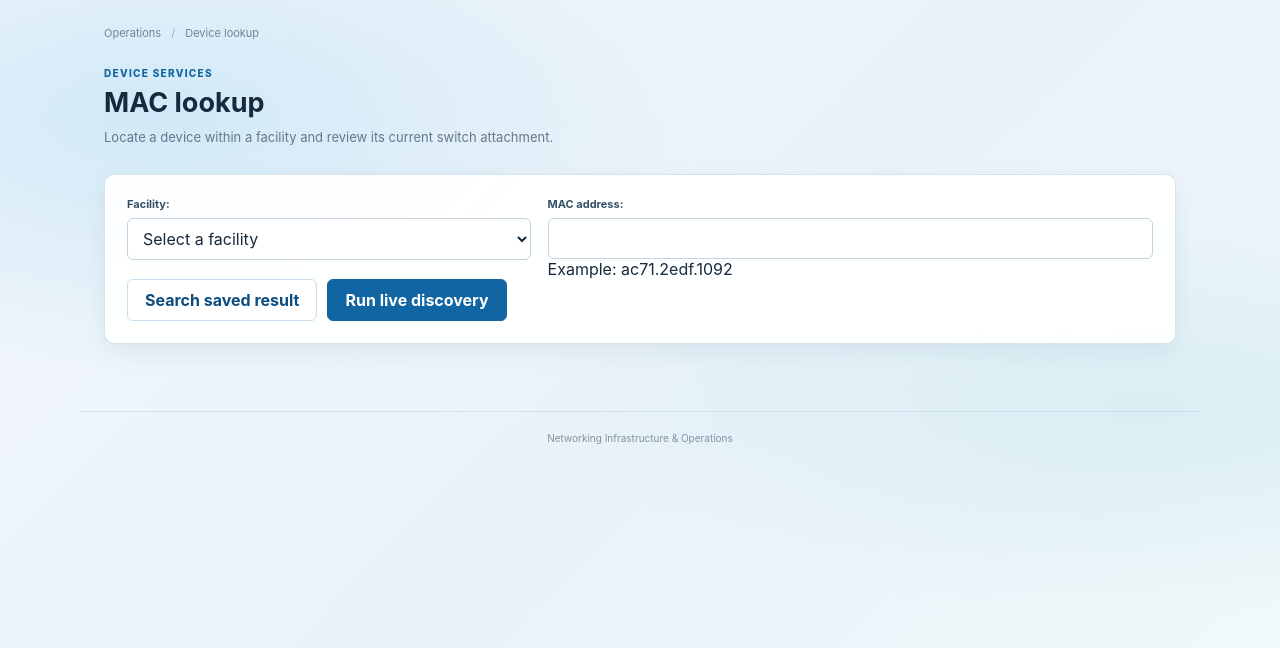
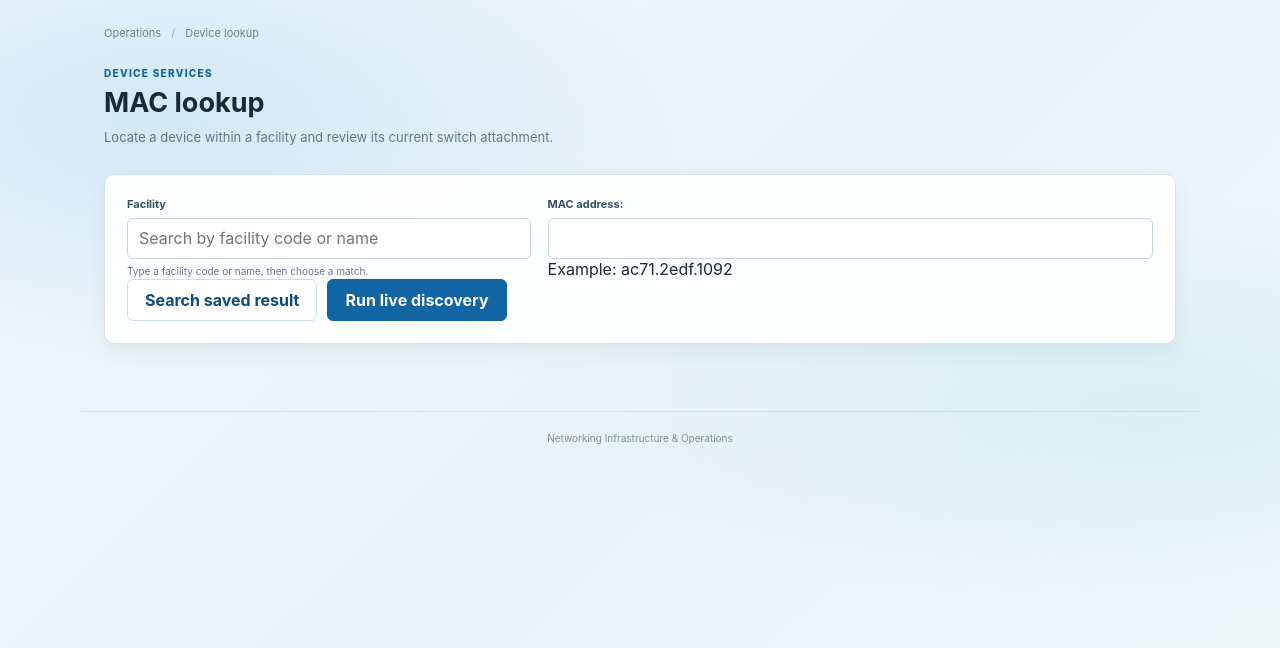
Before and after one commit to TheReal909/VLAN-AUTOMATION-PROJECT, a Django app: page /discovery/ in a window 1280 px wide. Shown: the part 153-801 px from the top of the page. Run offline with Django 5.2, Linux system fonts and the light colour scheme; data that the repository does not hold is empty.

Commit message:
Add searchable facility picker

```diff
--- a/vlan_portal/discovery/forms.py
+++ b/vlan_portal/discovery/forms.py
@@ -8,6 +8,13 @@ class MacLookupForm(forms.Form):
     facility = forms.ModelChoiceField(
         queryset=Facility.objects.filter(is_active=True),
         empty_label="Select a facility",
+        widget=forms.Select(
+            attrs={
+                "class": "facility-native-select",
+                "tabindex": "-1",
+                "aria-hidden": "true",
+            }
+        ),
     )
     mac_address = forms.CharField(
         max_length=17,
--- a/vlan_portal/static/css/portal.css
+++ b/vlan_portal/static/css/portal.css
@@ -87,6 +87,14 @@ h3 { font-size: 13px; }
 .footnote-separator { color: #afbfca; }
 .action-row { display: flex; flex-wrap: wrap; gap: 10px; }
 .field-row { display: grid; grid-template-columns: minmax(220px, .8fr) minmax(280px, 1.2fr); gap: 17px; }
+.facility-picker { position: relative; min-width: 0; }
+.facility-native-select { position: absolute !important; width: 1px !important; height: 1px !important; padding: 0 !important; overflow: hidden !important; clip: rect(0, 0, 0, 0) !important; white-space: nowrap !important; clip-path: inset(50%) !important; }
+.facility-options { position: absolute; z-index: 30; top: calc(100% - 1px); right: 0; left: 0; max-height: 280px; overflow-y: auto; border: 1px solid #c4d3df; border-radius: 0 0 7px 7px; background: #fff; box-shadow: 0 12px 22px rgb(22 55 80 / 15%); }
+.facility-options[hidden] { display: none; }
+.facility-option { padding: 10px 12px; color: #294458; font-size: 12px; cursor: pointer; }
+.facility-option + .facility-option { border-top: 1px solid #edf2f5; }
+.facility-option:hover, .facility-option.active { background: #eaf4fb; color: #104f7e; }
+.facility-empty { padding: 12px; color: var(--muted); font-size: 11px; }
 form p { margin: 0 0 15px; }
 form label { display: block; margin-bottom: 7px; color: #344f65; font-size: 11px; font-weight: 750; }
 input[type=text], input[type=password], input[type=email], select { width: 100%; min-height: 41px; padding: 9px 11px; border: 1px solid #c4d3df; border-radius: 6px; background: white; color: var(--ink); }
--- /dev/null
+++ b/vlan_portal/static/js/portal.js
@@ -0,0 +1,111 @@
+(() => {
+  const picker = document.querySelector("[data-facility-picker]");
+  if (!picker) return;
+
+  const input = picker.querySelector('[role="combobox"]');
+  const select = picker.querySelector(".facility-native-select");
+  const listbox = picker.querySelector('[role="listbox"]');
+  const options = Array.from(select.options).filter((option) => option.value);
+  let activeIndex = -1;
+  let visibleOptions = [];
+
+  const closeList = () => {
+    listbox.hidden = true;
+    input.setAttribute("aria-expanded", "false");
+    input.removeAttribute("aria-activedescendant");
+    activeIndex = -1;
+  };
+
+  const setActive = (index) => {
+    activeIndex = index;
+    visibleOptions.forEach((option, optionIndex) => {
+      const row = listbox.children[optionIndex];
+      row.classList.toggle("active", optionIndex === activeIndex);
+      row.setAttribute(
+        "aria-selected",
+        optionIndex === activeIndex ? "true" : "false",
+      );
+    });
+    const active = listbox.children[activeIndex];
+    if (active) {
+      input.setAttribute("aria-activedescendant", active.id);
+      active.scrollIntoView({ block: "nearest" });
+    } else {
+      input.removeAttribute("aria-activedescendant");
+    }
+  };
+
+  const choose = (option) => {
+    select.value = option.value;
+    input.value = option.textContent.trim();
+    closeList();
+    input.setCustomValidity("");
+  };
+
+  const renderOptions = () => {
+    const query = input.value.trim().toLocaleLowerCase();
+    visibleOptions = options.filter((option) =>
+      option.textContent.toLocaleLowerCase().includes(query),
+    );
+    listbox.replaceChildren();
+
+    if (!visibleOptions.length) {
+      const empty = document.createElement("div");
+      empty.className = "facility-empty";
+      empty.textContent = "No matching facilities";
+      empty.setAttribute("role", "option");
+      empty.setAttribute("aria-disabled", "true");
+      listbox.append(empty);
+    } else {
+      visibleOptions.forEach((option, index) => {
+        const row = document.createElement("div");
+        row.id = `facility-option-${index}`;
+        row.className = "facility-option";
+        row.setAttribute("role", "option");
+        row.setAttribute("aria-selected", "false");
+        row.textContent = option.textContent.trim();
+        row.addEventListener("mousedown", (event) => event.preventDefault());
+        row.addEventListener("click", () => choose(option));
+        listbox.append(row);
+      });
+    }
+
+    listbox.hidden = false;
+    input.setAttribute("aria-expanded", "true");
+    setActive(-1);
+  };
+
+  const selected = select.options[select.selectedIndex];
+  if (selected && selected.value) input.value = selected.textContent.trim();
+
+  input.addEventListener("focus", renderOptions);
+  input.addEventListener("input", () => {
+    select.value = "";
+    input.setCustomValidity("");
+    renderOptions();
+  });
+  input.addEventListener("keydown", (event) => {
+    if (event.key === "ArrowDown") {
+      event.preventDefault();
+      if (listbox.hidden) renderOptions();
+      if (visibleOptions.length)
+        setActive(Math.min(activeIndex + 1, visibleOptions.length - 1));
+    } else if (event.key === "ArrowUp") {
+      event.preventDefault();
+      if (visibleOptions.length) setActive(Math.max(activeIndex - 1, 0));
+    } else if (event.key === "Enter" && !listbox.hidden && activeIndex >= 0) {
+      event.preventDefault();
+      choose(visibleOptions[activeIndex]);
+    } else if (event.key === "Escape") {
+      closeList();
+    }
+  });
+  input.addEventListener("blur", closeList);
+  input.form.addEventListener("submit", (event) => {
+    if (!select.value) {
+      event.preventDefault();
+      input.setCustomValidity("Choose a facility from the suggestions.");
+      input.reportValidity();
+    }
+  });
+})();
--- a/vlan_portal/templates/base.html
+++ b/vlan_portal/templates/base.html
@@ -7,6 +7,7 @@
     <title>{% block title %}VLAN Operations{% endblock %} | Network Operations</title>
     {% load static %}
     <link rel="stylesheet" href="{% static 'css/portal.css' %}" />
+    <script src="{% static 'js/portal.js' %}" defer></script>
   </head>
   <body>
     <header class="masthead">
--- a/vlan_portal/templates/discovery/lookup.html
+++ b/vlan_portal/templates/discovery/lookup.html
@@ -16,7 +16,14 @@
     <form method="post">
       {% csrf_token %}
       <div class="field-row">
-        <div>{{ form.facility.label_tag }}{{ form.facility }}{{ form.facility.errors }}</div>
+        <div class="facility-picker" data-facility-picker>
+          <label for="facility-search">Facility</label>
+          <input id="facility-search" type="text" role="combobox" aria-autocomplete="list" aria-expanded="false" aria-controls="facility-options" aria-describedby="facility-picker-help" placeholder="Search by facility code or name" autocomplete="off">
+          <div id="facility-options" class="facility-options" role="listbox" hidden></div>
+          <div id="facility-picker-help" class="helptext">Type a facility code or name, then choose a match.</div>
+          {{ form.facility }}
+          {{ form.facility.errors }}
+        </div>
         <div>{{ form.mac_address.label_tag }}{{ form.mac_address }}{{ form.mac_address.help_text }}{{ form.mac_address.errors }}</div>
       </div>
       <div class="action-row">
```
